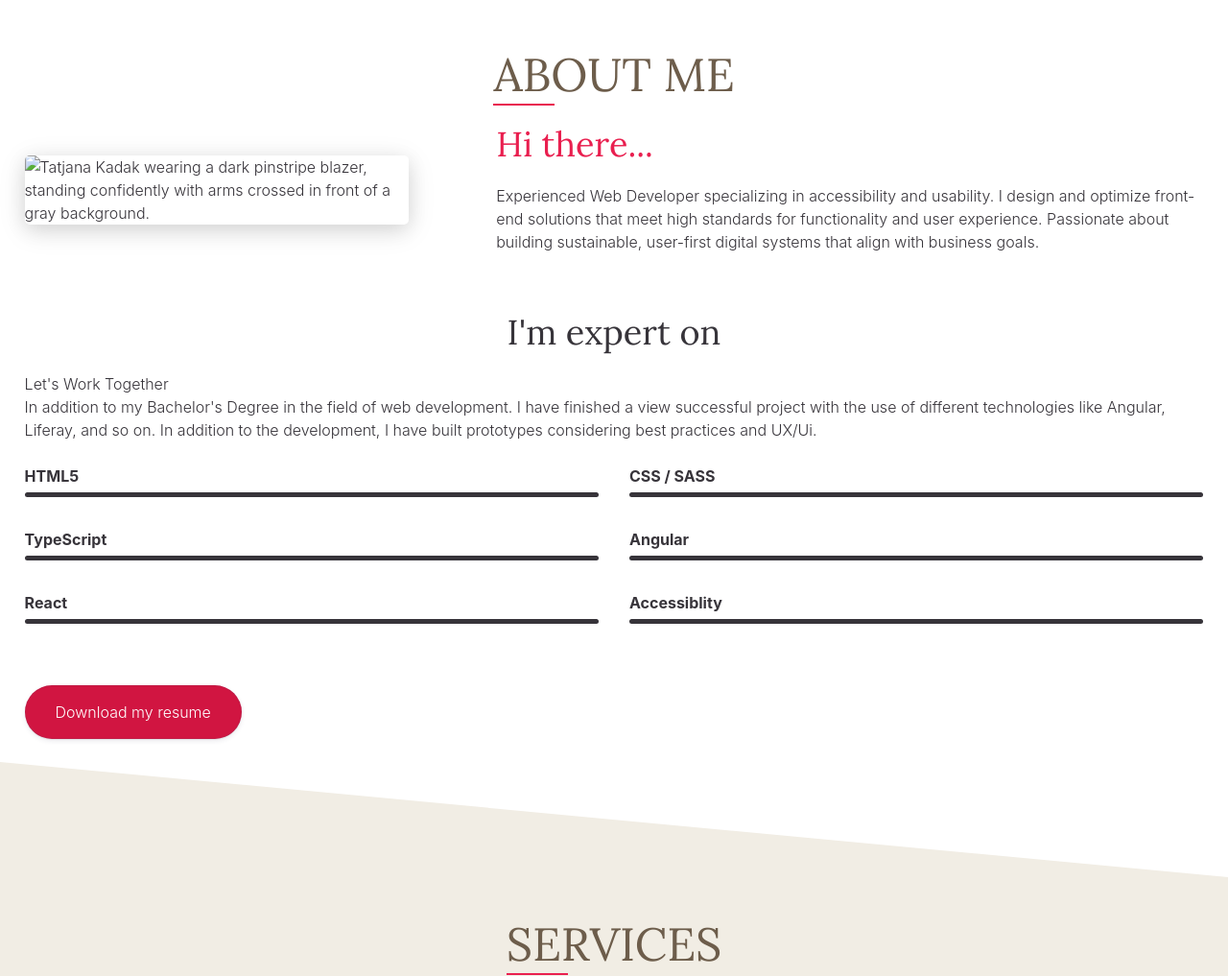
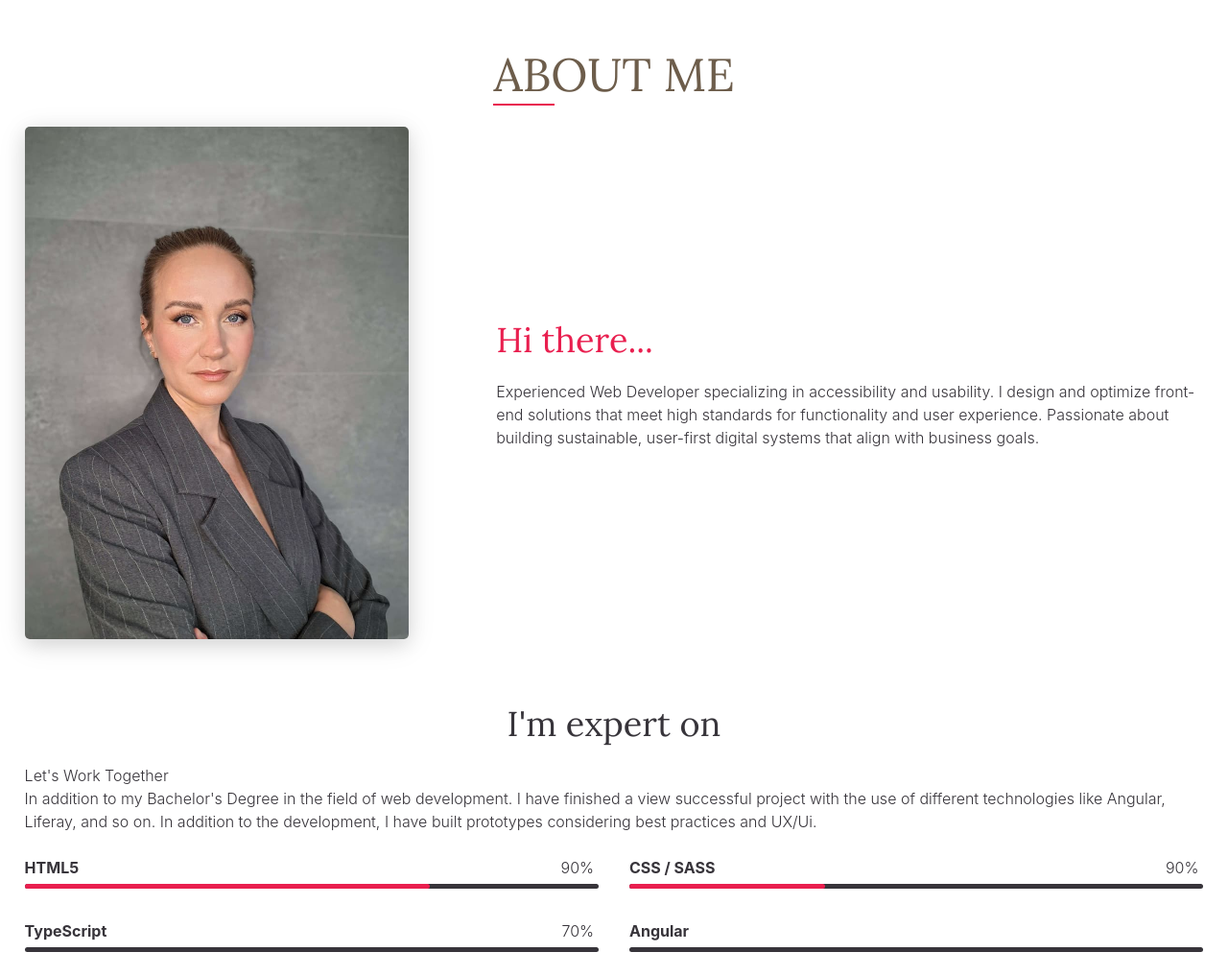
Before and after one commit to KadakT/my_portflio, a website: page docs/index.html in a window 1280 px wide. Shown: the part 760-1777 px from the top of the page at 96% size. Drawn offline with Linux system fonts and the light colour scheme; the site is published under a folder, as on GitHub Pages, so addresses that start at the root find nothing.

Commit message:
small paths fix

```diff
--- a/docs/index.html
+++ b/docs/index.html
@@ -8,7 +8,7 @@
         <link rel="preconnect" href="https://fonts.gstatic.com" crossorigin>
         <link href="https://fonts.googleapis.com/css2?family=Lora:ital,wght@0,400..700;1,400..700&family=Roboto+Condensed:ital,wght@0,100..900;1,100..900&family=Work+Sans:ital,wght@0,100..900;1,100..900&display=swap" rel="stylesheet">
         <link rel="stylesheet" href="css/style.css">
-        <script src="/js/jquery.min.js"></script>
+        <script src="js/jquery.min.js"></script>
         <title>Tk Web</title>
         <link rel="icon" href="img/svg/logo.svg" type="image/x-icon">
     </head>
@@ -16,7 +16,7 @@
         <header class="sticky-top">
             <div class="header container">
                 <div class="header__logo-box">
-                    <img class="header__logo-svg no-download" alt="Tk logo" src="/img/svg/logo.svg" oncontextmenu="return false;">
+                    <img class="header__logo-svg no-download" alt="Tk logo" src="img/svg/logo.svg" oncontextmenu="return false;">
                 </div>
                 <div class="navigation">
 
@@ -71,7 +71,7 @@
                         <div class="about__picture">
                             <picture>
                                 <source srcset="img/TatjanaK_mob.jpg" media="(max-width: 768px)">
-                                <img src="/img/TatjanaK.jpg" alt="Tatjana Kadak wearing a dark pinstripe blazer, standing confidently with arms crossed in front of a gray background." class="about__img no-download" oncontextmenu="return false;" loading="lazy">
+                                <img src="img/TatjanaK.jpg" alt="Tatjana Kadak wearing a dark pinstripe blazer, standing confidently with arms crossed in front of a gray background." class="about__img no-download" oncontextmenu="return false;" loading="lazy">
                             </picture>
                         </div>
                         <div class="about__details">
```
